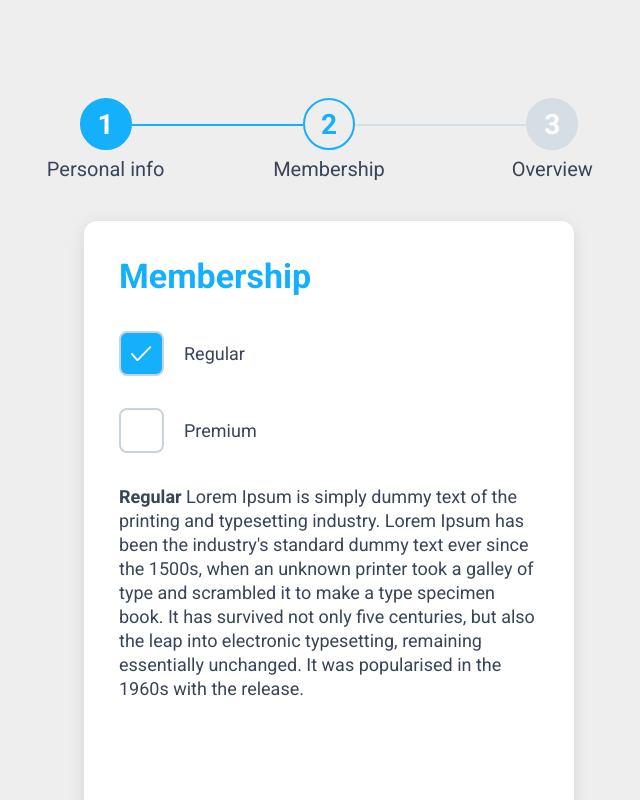
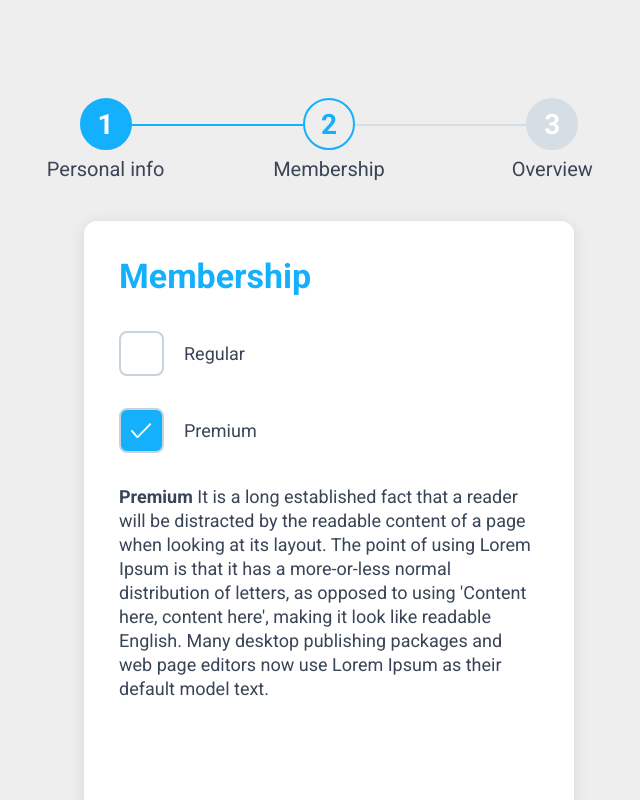
Before and after one commit to jurispl/homework, a Vue app: page /form/membership in a window 1280 px wide. Shown: the top 800 px of the page, without its empty margins (311-951 px from the left). Built offline with nearby package versions, Linux system fonts and the light colour scheme.

Commit message:
DEV data flow form

```diff
--- a/src/store/index.js
+++ b/src/store/index.js
@@ -1,7 +1,8 @@
-import {createStore} from 'vuex'
+import {createStore, createLogger} from 'vuex'
 import userModule from './modules/user'
 
 export default createStore({
+    plugins: [createLogger()],
     modules: {
         user: userModule,
     }
--- a/src/store/modules/user.js
+++ b/src/store/modules/user.js
@@ -2,32 +2,23 @@ export default {
     namespaced: true,
     state() {
         return {
-            user: {
-                firstName: null,
-                lastName: null,
-                email: null,
-                membership: 'regular',
-                phones: [],
-                sam: true,
-            },
             form: [],
         }
     },
     mutations: {
-        setMembership(state, data) {
-            state.user.membership = data.value;
-        },
-        setForm(state, data){
-            state.form = [data.value]
+        setForm(state, data) {
+           const idx = state.form.findIndex(i => i.fieldGroup.id === data.value.fieldGroup.id)
+            console.log(idx)
+            if(idx !== -1){
+                state.form[idx] = data.value;
+            } else {
+                state.form.push(data.value)
+            }
         },
     },
     getters: {
         getForm(state) {
             return state.form;
         },
-
-        user(state) {
-            return state.user;
-        },
     }
 }
--- a/src/views/FormMembership.vue
+++ b/src/views/FormMembership.vue
@@ -4,19 +4,22 @@
       <app-stepper-header :steps="steps" active-step="1"></app-stepper-header>
     </template>
     <template #default>
-      <form>
+      <form @submit.prevent>
         <div class="between">
           <div class="stepper-content-top">
             <h2 class="stepper-title">Membership</h2>
 
-            <step-two></step-two>
+            <step-two
+                ref="membership"
+                :getGroupFields="fromStore('membership')"
+            ></step-two>
 
           </div>
 
           <div class="stepper-content-footer">
             <div class="to-column">
               <button @click="$router.push('/form/personal')" type="button" class="btn outline s-lg">Back</button>
-              <button @click="$router.push('/form/overview')" type="button" class="btn primary s-lg">Continue</button>
+              <button @click="sendForm" type="button" class="btn primary s-lg">Continue</button>
             </div>
           </div>
         </div>
@@ -30,11 +33,39 @@
 import AppStepperHeader from "@/components/AppStepperHeader";
 import AppStepper from "@/components/AppStepper";
 import StepTwo from "@/views/steps/StepTwo";
+import {mapGetters} from 'vuex'
 
 export default {
   name: "FormMembership",
   components: {StepTwo, AppStepperHeader, AppStepper},
   inject: ['steps'],
+  computed: {
+    ...mapGetters('user', ['getForm']),
+    group() {
+      const group = {};
+      const form = JSON.parse(JSON.stringify(this.getForm));
+
+      form.forEach(elm => {
+        group[elm.fieldGroup.id] = elm;
+      });
+      return group;
+    },
+  },
+  methods: {
+    fromStore(id) {
+      if (this.group[id]) {
+        return this.group[id];
+      } else {
+        return {};
+      }
+    },
+    sendForm() {
+      const fromRef = JSON.parse(JSON.stringify(this.$refs.membership.temporaryForm))
+      //console.log('fromRef', this.$refs.membership.temporaryForm)
+      this.setForm({value: fromRef});
+      // this.$router.push('/form/overview');
+    },
+  },
 }
 </script>
 
--- a/src/views/FormPersonalInfo.vue
+++ b/src/views/FormPersonalInfo.vue
@@ -4,7 +4,7 @@
       <app-stepper-header :steps="steps" active-step="0"></app-stepper-header>
     </template>
     <template #default>
-      <form @submit.prevent="sendForm" id="bob">
+      <form @submit.prevent>
         <div class="between">
           <div class="stepper-content-top">
             <h2 class="stepper-title">Personal info</h2>
@@ -76,7 +76,7 @@ export default {
       this.setForm({value: fromRef});
 
 
-      // this.$router.push('/form/membership');getForm
+      // this.$router.push('/form/membership');
     },
   },
 }
--- a/src/views/steps/StepOne.vue
+++ b/src/views/steps/StepOne.vue
@@ -56,12 +56,14 @@
              class="form-control">
     </div>
 
+  <div class="button-group">
     <button
         @click="newItem()"
         type="button"
-        class="btn primary s-lg"
-    >Add new field
+        class="btn link"
+    >Add description
     </button>
+  </div>
 
     <phone-list
         :phones="field.phones.fields"
@@ -75,7 +77,6 @@ import PhoneList from "@/views/steps/PhoneList";
 
 export default {
   name: "StepOne",
-  inject: ['formData'],
   expose: ['temporaryForm'],
   props: {
     getGroupFields: {
@@ -166,6 +167,7 @@ export default {
     }
   },
   methods: {
+    // Dynamic adding a description field
     newItem() {
       this.field.info.fields.push({label: `Nr: ${this.field.info.fields.length} label`, value: 'Bob'})
     },
--- a/src/views/steps/StepTwo.vue
+++ b/src/views/steps/StepTwo.vue
@@ -1,14 +1,14 @@
 <template>
   <div class="to-column">
     <div class="field-check">
-      <input v-model="membership" value="regular" class="field-check-input" type="radio" name="membership"
+      <input v-model="field.membership.value" value="regular" class="field-check-input" type="radio" name="membership"
              id="Membership-regular">
       <label class="field-check-label" for="Membership-regular">
         Regular
       </label>
     </div>
     <div class="field-check">
-      <input v-model="membership" value="premium" class="field-check-input" type="radio" name="membership"
+      <input v-model="field.membership.value"  value="premium" class="field-check-input" type="radio" name="membership"
              id="Membership-premium">
       <label class="field-check-label" for="Membership-premium">
         Premium
@@ -16,7 +16,7 @@
     </div>
 
     <div class="description">
-      <div v-if=" membership === 'regular'">
+      <div v-if=" field.membership.value === 'regular'">
         <strong>Regular</strong> Lorem Ipsum is simply dummy text of the printing and typesetting industry.
         Lorem Ipsum has been the industry's standard dummy text ever since the 1500s, when an unknown printer
         took a galley of type and scrambled it to make a type specimen book. It has survived not only five
@@ -35,24 +35,50 @@
 </template>
 
 <script>
-import {mapGetters, mapMutations} from 'vuex';
 
 export default {
   name: "StepTwo",
+  expose: ['temporaryForm'],
+  props: {
+    getGroupFields: {
+      type: Object
+    },
+  },
   computed: {
-    ...mapGetters('user', ['user']),
-    membership: {
-      get() {
-        return this.user.membership;
+    field() {
+      const fields = {};
+      this.temporaryForm.fields.forEach(field => {
+        fields[field.id] = field;
+      });
+      return fields;
+    },
+  },
+  data() {
+    return {
+      temporaryForm: {
+        fieldGroup: {
+          id: 'membership',
+          title: 'Membership'
+        },
+        fields: [
+          {
+            id: 'membership',
+            value: 'premium',
+          },
+        ],
       },
-      set(value) {
-        this.setMembership({value: value});
-      }
     }
   },
   methods: {
-    ...mapMutations('user', ['setMembership'])
-  }
+    updateField(id, value) {
+      this.field[id].value = value;
+    },
+  },
+  created() {
+    if (Object.keys(this.getGroupFields).length) {
+      this.temporaryForm = {...this.getGroupFields}
+    }
+  },
 }
 </script>
 
```
